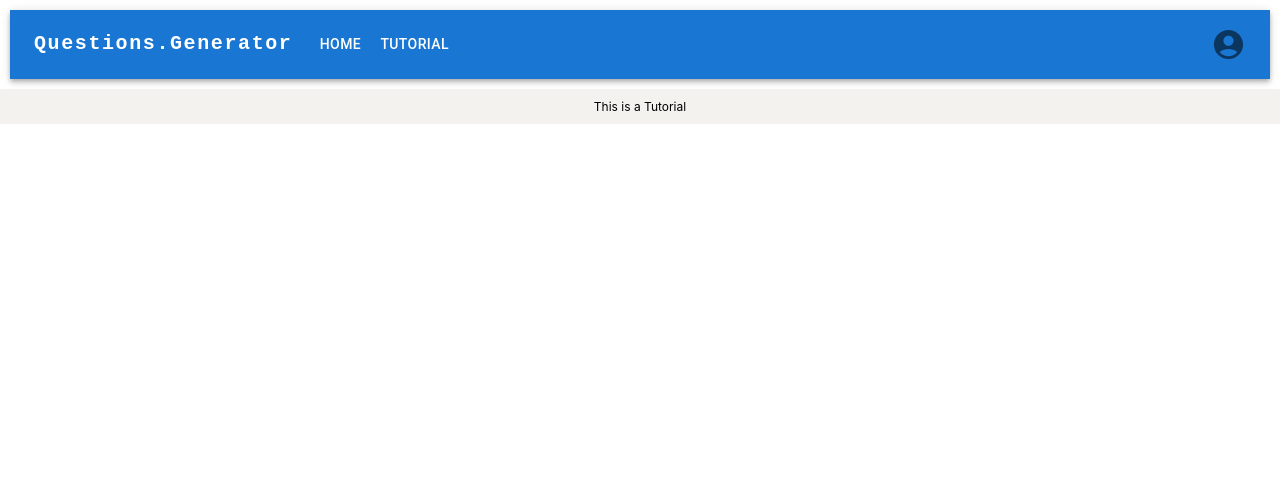
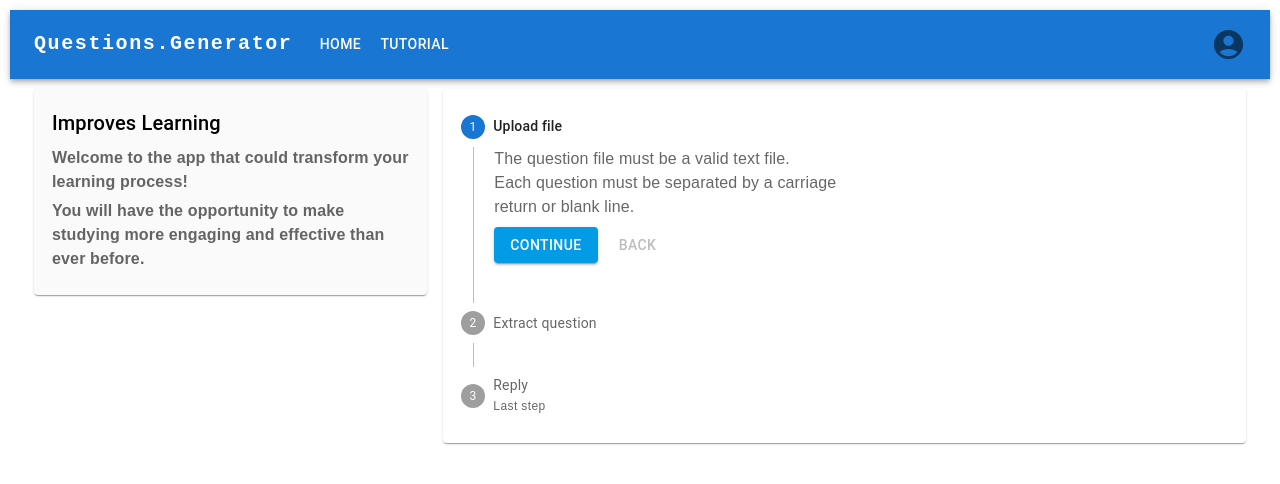
Before and after one commit to Federico-Conti/ReactJsApps, a React (Create React App) app in the folder question-generator/: page /pages/Tutorial.js in a window 1280 px wide. Shown: the top 484 px of the page. Built offline with nearby package versions, Linux system fonts and the light colour scheme.

Commit message:
questionGenerator|Build Tutorial page

```diff
--- a/question-generator/package.json
+++ b/question-generator/package.json
@@ -7,6 +7,7 @@
     "@emotion/styled": "^11.11.0",
     "@mui/icons-material": "^5.11.16",
     "@mui/material": "^5.13.1",
+    "@mui/system": "^5.14.8",
     "@testing-library/jest-dom": "^5.16.5",
     "@testing-library/react": "^13.4.0",
     "@testing-library/user-event": "^13.5.0",
--- a/question-generator/src/App.js
+++ b/question-generator/src/App.js
@@ -9,8 +9,6 @@ import Grid from '@mui/material/Grid';
 import { styled } from '@mui/material/styles';
 import Paper from '@mui/material/Paper';
 import UploadFile from './UploadFile';
-import NavBar from './NavBar';
-
 
 import { theme } from './likeColors';
 
--- a/question-generator/src/likeColors.js
+++ b/question-generator/src/likeColors.js
@@ -10,6 +10,7 @@ const theme = createTheme({
         upload: grey[600],
         uploadFile:grey[500],
         grid:lightBlue[50],
+        tutorialGrid:grey[50],
 
     },
 });
--- a/question-generator/src/pages/Tutorial.js
+++ b/question-generator/src/pages/Tutorial.js
@@ -1,10 +1,54 @@
 import React from 'react'
 import '../style/Tutorial.css'
+import Steps from './components/Steps';
+import { theme } from './../likeColors';
+import Box from '@mui/material/Box';
+import Container from '@mui/material/Container';
+import Grid from '@mui/material/Grid';
+import Paper from '@mui/material/Paper';
+import { styled } from '@mui/material/styles';
+import Typography from '@mui/material/Typography';
 
 function Tutorial() {
+
+  const Item = styled(Paper)(({ theme }) => ({
+    backgroundColor: theme.palette.mode === 'dark' ? '#1A2027' : '#fff',
+    ...theme.typography.body2,
+    padding: theme.spacing(1),
+    textAlign: 'center',
+    color: theme.palette.text.secondary,
+  }));
+
   return (
     <div className='tutorial'>
-      <p>This is a Tutorial</p>
+      <Container maxWidth="sx">
+        <Grid container spacing={2}>
+          <Grid item lg={4} sm md xs={16}>
+            <Item style={{ backgroundColor: theme.status.tutorialGrid }}>
+              <div className="tutorial__about">
+                <Box sx={{ width: '100%', maxWidth: 500, alignContent: 'center' }}>
+                  <Typography variant="h6" gutterBottom color='black'>
+                    Improves Learning
+                  </Typography>
+                  <Typography variant="body1" gutterBottom style={{ fontWeight: '600', fontFamily: 'IBM Plex Sans, sans-serif'}}>
+                    Welcome to the app that could transform your learning process!
+                  </Typography>
+                  <Typography variant="body1" gutterBottom style={{ fontWeight: '600', fontFamily: 'IBM Plex Sans, sans-serif' }}>
+                    You will have the opportunity to make studying more engaging and effective than ever before.
+                  </Typography>
+                </Box>
+              </div>
+            </Item>
+          </Grid>
+          <Grid item lg={8} sm md xs={16} >
+            <Item >
+              <div className="tutorial__steps">
+                <Steps />
+              </div>
+            </Item>
+          </Grid>
+        </Grid>
+      </Container>
     </div>
   )
 }
--- /dev/null
+++ b/question-generator/src/pages/components/Steps.js
@@ -0,0 +1,101 @@
+import * as React from 'react';
+import Box from '@mui/material/Box';
+import Stepper from '@mui/material/Stepper';
+import Step from '@mui/material/Step';
+import StepLabel from '@mui/material/StepLabel';
+import StepContent from '@mui/material/StepContent';
+import Button from '@mui/material/Button';
+import Paper from '@mui/material/Paper';
+import Typography from '@mui/material/Typography';
+import { theme } from './../../likeColors';
+
+const steps = [
+    {
+        label: 'Upload file',
+        description: <div>The question file must be a valid text file.<br />
+            Each question must be separated by a carriage return or blank line.</div>,
+    },
+    {
+        label: 'Extract question',
+        description:
+            'With the start button a random question will be drawn.',
+
+    },
+    {
+        label: 'Reply',
+        description: `With the appropriate textarea you will be able to answer the extracted questions.`,
+    },
+
+];
+
+function Steps() {
+
+    const [activeStep, setActiveStep] = React.useState(0);
+
+    const handleNext = () => {
+        setActiveStep((prevActiveStep) => prevActiveStep + 1);
+    };
+
+    const handleBack = () => {
+        setActiveStep((prevActiveStep) => prevActiveStep - 1);
+    };
+
+    const handleReset = () => {
+        setActiveStep(0);
+    };
+
+    return (
+        <Box sx={{ maxWidth: 400 }}>
+            <Stepper activeStep={activeStep} orientation="vertical" style={{ textAlign: 'left' }}>
+                {steps.map((step, index) => (
+                    <Step key={step.label}>
+                        <StepLabel
+
+                            optional={
+                                index === 2 ? (
+                                    <Typography variant="caption" style={{ fontFamily: 'IBM Plex Sans, sans-serif' }}>Last step</Typography>
+                                ) : null
+                            }
+                        >
+                            {step.label}
+                        </StepLabel>
+                        <StepContent  >
+                            <Typography style={{ fontFamily: 'IBM Plex Sans, sans-serif' }}>{step.description}</Typography>
+                            <Box sx={{ mb: 2 }}>
+                                <div>
+                                    <Button
+                                        variant="contained"
+                                        onClick={handleNext}
+                                        sx={{ mt: 1, mr: 1 }}
+                                        style={{ backgroundColor: theme.status.start }}
+                                    >
+                                        {index === steps.length - 1 ? 'Finish' : 'Continue'}
+                                    </Button>
+                                    <Button
+                                        disabled={index === 0}
+                                        onClick={handleBack}
+                                        sx={{ mt: 1, mr: 1 }}
+                                    >
+                                        Back
+                                    </Button>
+                                </div>
+                            </Box>
+                        </StepContent>
+                    </Step>
+                ))}
+            </Stepper>
+            {
+                activeStep === steps.length && (
+                    <Paper square='false' elevation={16} sx={{ p: 1 }} style={{ textAlign: 'left' }}>
+                        <Typography style={{ fontFamily: 'IBM Plex Sans, sans-serif' }}>All steps completed - you&apos;re finished</Typography>
+                        <Button onClick={handleReset} sx={{ mt: 1, mr: 1 }} style={{ color: theme.status.restart }}>
+                            Reset
+                        </Button>
+                    </Paper>
+                )
+            }
+        </Box >
+    );
+}
+
+export default Steps
--- a/question-generator/src/style/Tutorial.css
+++ b/question-generator/src/style/Tutorial.css
@@ -1,6 +1,18 @@
 .tutorial {
-    background-color: #f3f2ef;
-    display: flex;
-    flex-direction: column;
-    align-items: center;
+
+    /* display: flex;
+    flex-direction: column; */
+    /* align-items: center; */
+    margin: 10px;
+
 }
+
+.tutorial__steps {
+    margin: 10px;
+    width: "100vh";
+}
+
+.tutorial__about {
+    margin: 10px;
+    text-align: left;
+}
```
Also changed, not shown: 1 other file (tests, documents, lock files or other folders).
